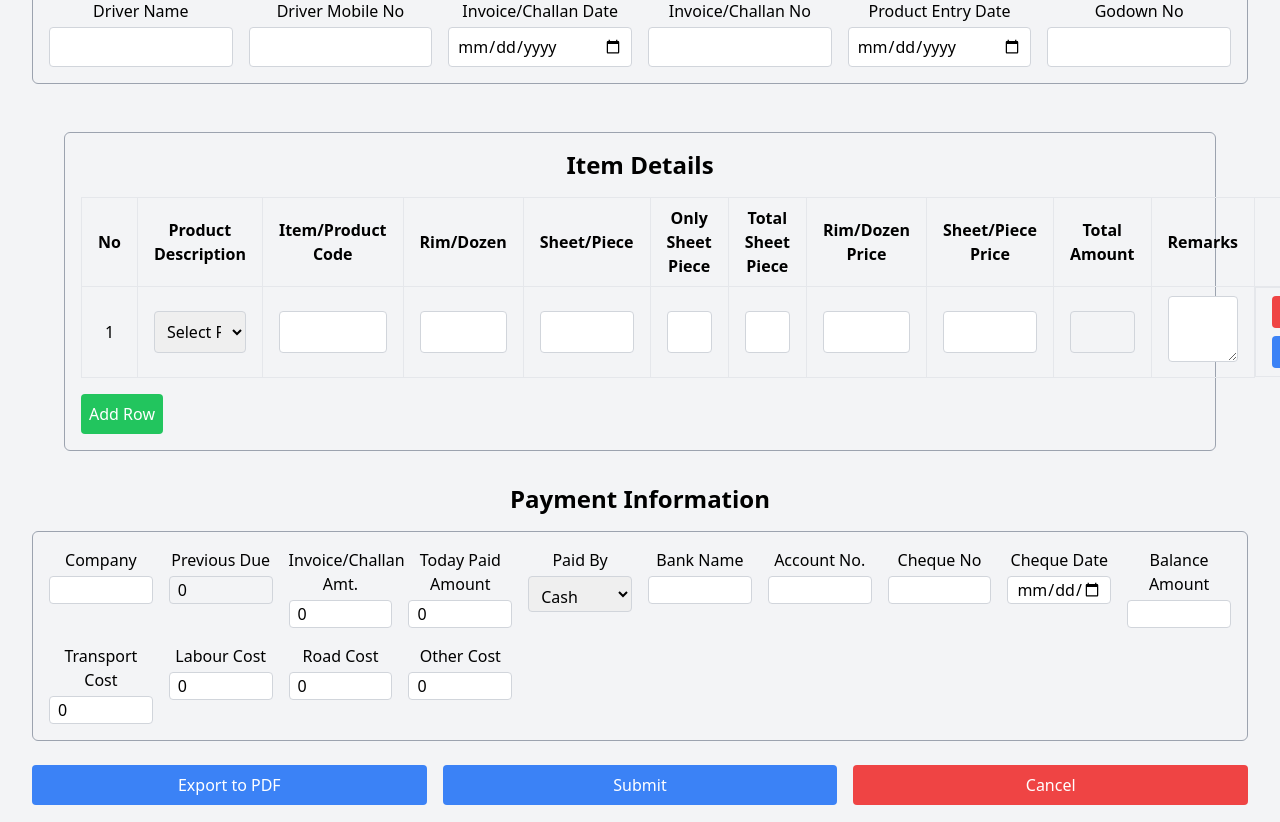
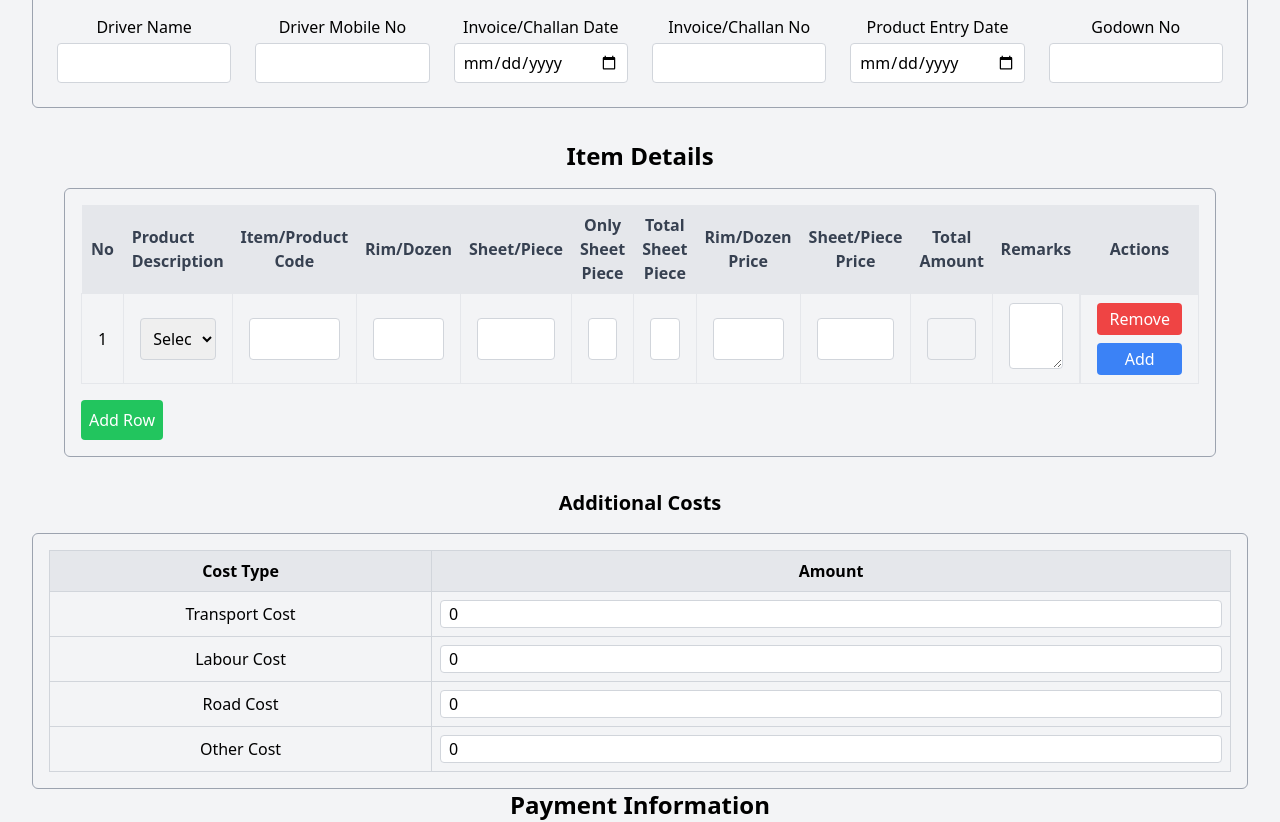
Before and after one commit to ajoy-dutta/Sharif-Stationary-Frontend, a React (Vite) app: page /purchase in a window 1280 px wide. Shown: the part 320-1142 px from the top of the page. Built offline with nearby package versions, Linux system fonts and the light colour scheme.

Commit message:
additional cost table added

```diff
--- a/src/Pages/Purchase/PurchaseReceiveForm.jsx
+++ b/src/Pages/Purchase/PurchaseReceiveForm.jsx
@@ -146,15 +146,19 @@ const [otherCost, setOtherCost] = useState(0);
     try {
       // ✅ 1. Save Purchase Receive Data
       const purchaseData = {
-        purchase_challan_date: formData.purchase_challan_date,
-        supplier: formData.supplier,
-        kind_of_product: formData.kind_of_product,
-        name_of_product: formData.name_of_product,
-        product_type: formData.product_type,
-        product_entry_date: formData.product_entry_date,
-        remarks_1: formData.remarks_1,
-        remarks_2: formData.remarks_2,
+        company_name: companyName,
+        order_date: orderDate,
+        order_no: orderNo,
+        delivery_date: deliveryDate,
+        transport: transport,
+        vehicle_no: vehicleNo,
+        driver_name: driverName,
+        driver_mobile: driverMobile,
+        product_entry_date: productEntryDate,
+        invoice_no: invoiceNo,
+        godown_no: godownNo,
       };
+
 
       const purchaseResponse = await axios.post(
         "http://127.0.0.1:8000/api/purchase-receive/",
@@ -231,7 +235,7 @@ const [otherCost, setOtherCost] = useState(0);
         Purchase Receive (Credit)
       </h2>
       <form onSubmit={handleSubmit}>
-        <div className="border border-gray-400 p-4 rounded-md grid grid-cols-6 gap-4">
+        <div className="border border-gray-400 p-6 rounded-md grid grid-cols-6 gap-6">
           {/* 1. Company Name */}
           <div>
             <label className="block font-medium text-center">
@@ -380,28 +384,30 @@ const [otherCost, setOtherCost] = useState(0);
         </div>
 
         <div className="p-8">
-          <div className="border border-gray-400 p-4 rounded-md mt-4">
           <h3 className="text-2xl font-semibold mb-4 text-center">
             Item Details
           </h3>
+          <div className="border border-gray-400 p-4 rounded-md mt-4">
+
 
             <table className="min-w-full border-collapse">
-              <thead>
+              <thead className="bg-gray-200 text-gray-700 font-semibold">
                 <tr>
-                  <th className="px-4 py-2 border h-6">No</th>
-                  <th className="px-4 py-2 border h-6">Product Description</th>
-                  <th className="px-4 py-2 border h-6">Item/Product Code</th>
-                  <th className="px-4 py-2 border h-6">Rim/Dozen</th>
-                  <th className="px-4 py-2 border h-6">Sheet/Piece</th>
-                  <th className="px-4 py-2 border h-6">Only Sheet Piece</th>
-                  <th className="px-4 py-2 border h-6">Total Sheet Piece</th>
-                  <th className="px-4 py-2 border h-6">Rim/Dozen Price</th>
-                  <th className="px-4 py-2 border h-6">Sheet/Piece Price</th>
-                  <th className="px-4 py-2 border h-6">Total Amount</th>
-                  <th className="px-4 py-2 border h-6">Remarks</th>
-                  <th className="px-4 py-2 border h-6 w-40">Actions</th>
+                  <th className="p-2 text-center">No</th>
+                  <th className="p-2 text-left">Product Description</th>
+                  <th className="p-2 text-center">Item/Product Code</th>
+                  <th className="p-2 text-center">Rim/Dozen</th>
+                  <th className="p-2 text-center">Sheet/Piece</th>
+                  <th className="p-2 text-center">Only Sheet Piece</th>
+                  <th className="p-2 text-center">Total Sheet Piece</th>
+                  <th className="p-2 text-center">Rim/Dozen Price</th>
+                  <th className="p-2 text-center">Sheet/Piece Price</th>
+                  <th className="p-2 text-center">Total Amount</th>
+                  <th className="p-2 text-left">Remarks</th>
+                  <th className="p-2 text-center">Actions</th>
                 </tr>
               </thead>
+
               <tbody>
                 {items.map((item, index) => (
                   <tr key={index}>
@@ -557,6 +563,73 @@ const [otherCost, setOtherCost] = useState(0);
             </div>
           </div>
         </div>
+        <h3 className="text-xl font-semibold mb-4 text-center">Additional Costs</h3>
+        <div className="border border-gray-400 p-4 rounded-md mt-4">
+
+
+  <table className="w-full border-collapse border border-gray-300">
+    <thead className="bg-gray-200">
+      <tr>
+        <th className="border border-gray-300 p-2 text-center">Cost Type</th>
+        <th className="border border-gray-300 p-2 text-center">Amount</th>
+      </tr>
+    </thead>
+    <tbody>
+      {/* Transport Cost */}
+      <tr>
+        <td className="border border-gray-300 p-2 text-center">Transport Cost</td>
+        <td className="border border-gray-300 p-2 text-center">
+          <input
+            type="number"
+            className="p-2 w-full border border-gray-300 rounded h-7"
+            value={transportCost}
+            onChange={(e) => setTransportCost(e.target.value)}
+          />
+        </td>
+      </tr>
+
+      {/* Labour Cost */}
+      <tr>
+        <td className="border border-gray-300 p-2 text-center">Labour Cost</td>
+        <td className="border border-gray-300 p-2 text-center">
+          <input
+            type="number"
+            className="p-2 w-full border border-gray-300 rounded h-7"
+            value={labourCost}
+            onChange={(e) => setLabourCost(e.target.value)}
+          />
+        </td>
+      </tr>
+
+      {/* Road Cost */}
+      <tr>
+        <td className="border border-gray-300 p-2 text-center">Road Cost</td>
+        <td className="border border-gray-300 p-2 text-center">
+          <input
+            type="number"
+            className="p-2 w-full border border-gray-300 rounded h-7"
+            value={roadCost}
+            onChange={(e) => setRoadCost(e.target.value)}
+          />
+        </td>
+      </tr>
+
+      {/* Other Cost */}
+      <tr>
+        <td className="border border-gray-300 p-2 text-center">Other Cost</td>
+        <td className="border border-gray-300 p-2 text-center">
+          <input
+            type="number"
+            className="p-2 w-full border border-gray-300 rounded h-7"
+            value={otherCost}
+            onChange={(e) => setOtherCost(e.target.value)}
+          />
+        </td>
+      </tr>
+    </tbody>
+  </table>
+</div>
+
 
         <h3 className="text-2xl font-semibold mb-4 text-center">Payment Information</h3>
 
```
Also changed, not shown: src/Provider/ProtectedRoutte.jsx (added), src/Provider/UserProvider.jsx (added). Lines whose indentation alone changed are shown as unchanged.
